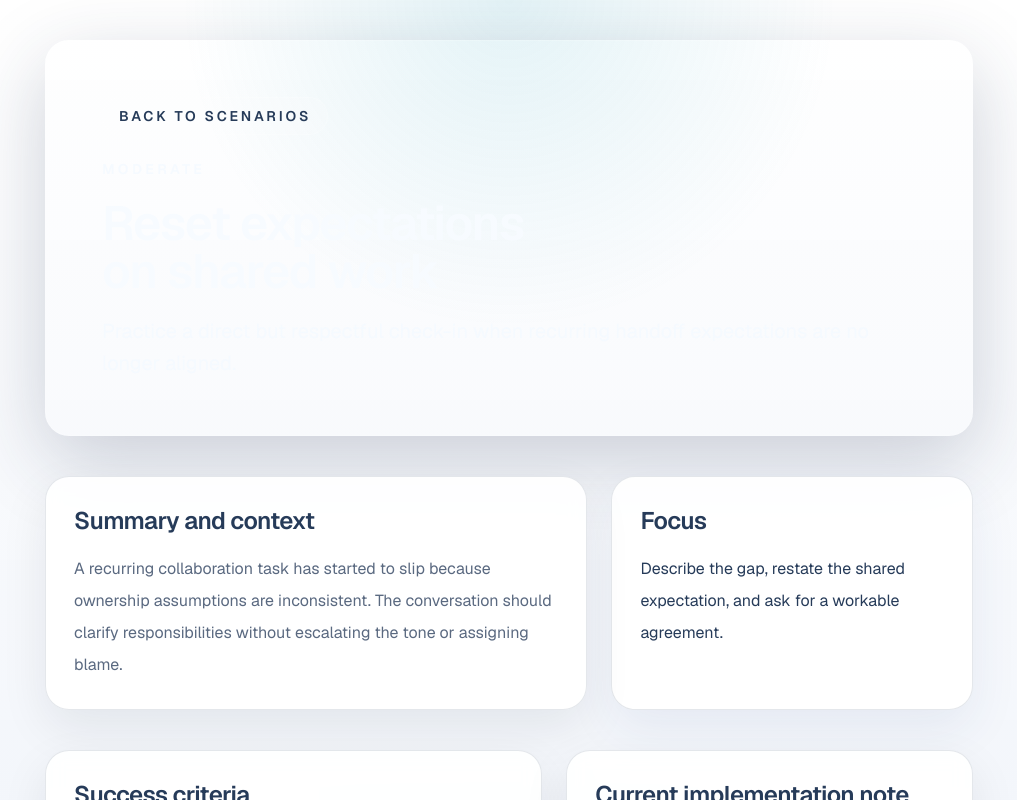
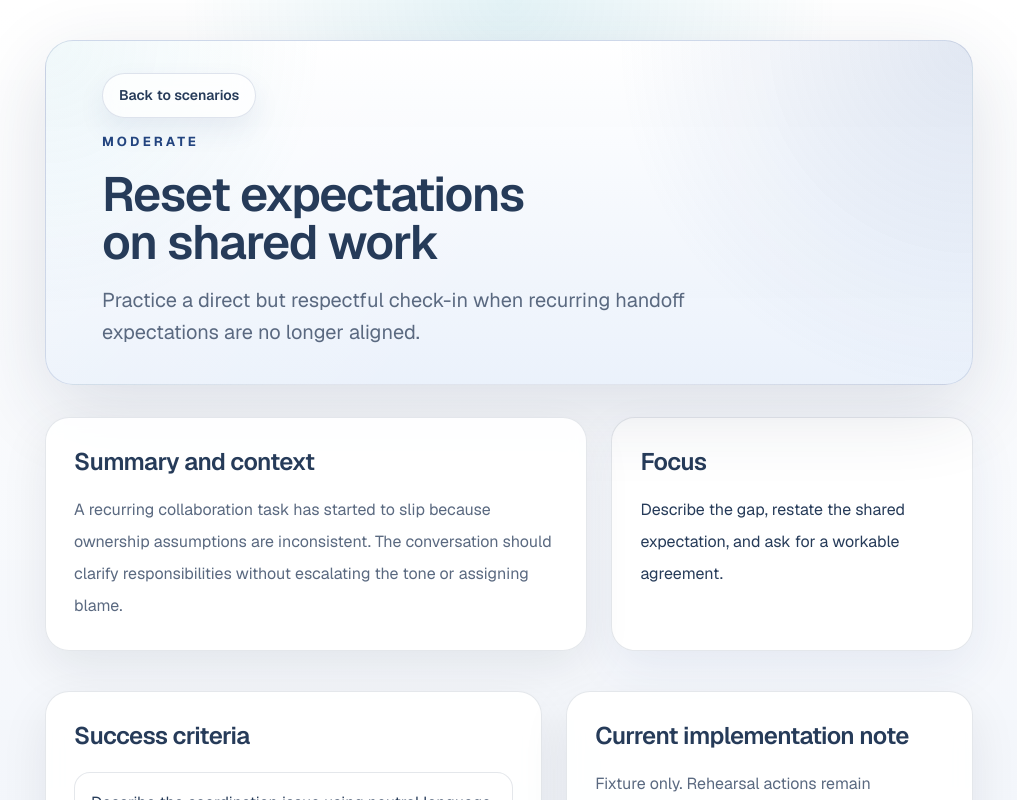
Before and after one commit to sofus-deng/ducelis-open, a Next.js app: page /scenarios/reset-expectations-on-shared-work in a window 1280 px wide. Shown: the top 800 px of the page, without its empty margins (131-1148 px from the left). Built offline with nearby package versions, Linux system fonts and the light colour scheme.

Commit message:
fix(ui): replace washed-out hero styling with readable brand hierarchy

```diff
--- a/app/globals.css
+++ b/app/globals.css
@@ -16,6 +16,14 @@
   --panel-foreground: #f7fbff;
   --panel-muted: rgba(244, 249, 255, 0.88);
   --panel-chip: rgba(255, 255, 255, 0.12);
+  --hero-surface-start: rgba(255, 255, 255, 0.97);
+  --hero-surface-end: rgba(234, 241, 251, 0.96);
+  --hero-border: rgba(35, 68, 127, 0.14);
+  --hero-shadow: 0 24px 80px rgba(35, 52, 84, 0.14);
+  --hero-title: var(--foreground);
+  --hero-copy: var(--secondary-foreground);
+  --hero-eyebrow: #23447f;
+  --hero-chip-background: rgba(255, 255, 255, 0.72);
 }
 
 @theme inline {
@@ -53,3 +61,162 @@ a {
 ::selection {
   background: rgba(47, 90, 166, 0.2);
 }
+
+.hero-panel {
+  position: relative;
+  overflow: hidden;
+  border: 1px solid var(--hero-border);
+  border-radius: 1.5rem;
+  padding: 2rem 1.5rem;
+  background:
+    radial-gradient(circle at top right, rgba(47, 90, 166, 0.14), transparent 36%),
+    radial-gradient(circle at left top, rgba(62, 171, 196, 0.1), transparent 28%),
+    linear-gradient(180deg, var(--hero-surface-start), var(--hero-surface-end));
+  box-shadow: var(--hero-shadow);
+}
+
+.hero-panel::after {
+  content: "";
+  position: absolute;
+  inset: 0;
+  background: linear-gradient(135deg, rgba(255, 255, 255, 0.26), transparent 58%);
+  pointer-events: none;
+}
+
+.hero-panel > * {
+  position: relative;
+  z-index: 1;
+}
+
+.hero-panel--compact {
+  padding-top: 1.5rem;
+  padding-bottom: 1.75rem;
+}
+
+.hero-stack {
+  display: flex;
+  max-width: 46rem;
+  flex-direction: column;
+  gap: 1rem;
+}
+
+.hero-stack--compact {
+  max-width: 42rem;
+  gap: 0.875rem;
+}
+
+.hero-actions {
+  display: flex;
+  flex-wrap: wrap;
+  align-items: center;
+  gap: 0.75rem;
+}
+
+.hero-actions + .hero-stack {
+  margin-top: 0.875rem;
+}
+
+.hero-eyebrow,
+.hero-chip {
+  margin: 0;
+  font-size: 0.8125rem;
+  font-weight: 700;
+  letter-spacing: 0.24em;
+  text-transform: uppercase;
+  color: var(--hero-eyebrow);
+}
+
+.hero-chip,
+.hero-link {
+  display: inline-flex;
+  width: fit-content;
+  align-items: center;
+  border: 1px solid var(--hero-border);
+  border-radius: 999px;
+  background: var(--hero-chip-background);
+  box-shadow: 0 12px 28px rgba(35, 68, 127, 0.08);
+  backdrop-filter: blur(10px);
+}
+
+.hero-chip {
+  padding: 0.55rem 1rem;
+}
+
+.hero-link {
+  padding: 0.7rem 1rem;
+  font-size: 0.875rem;
+  font-weight: 600;
+  color: var(--foreground);
+  transition:
+    background-color 150ms ease,
+    border-color 150ms ease,
+    transform 150ms ease;
+}
+
+.hero-link:hover {
+  border-color: rgba(35, 68, 127, 0.22);
+  background: rgba(255, 255, 255, 0.9);
+  transform: translateY(-1px);
+}
+
+.hero-title {
+  margin: 0;
+  color: var(--hero-title);
+}
+
+.hero-copy {
+  margin: 0;
+  max-width: 42rem;
+  color: var(--hero-copy);
+}
+
+.hero-cta {
+  display: inline-flex;
+  width: fit-content;
+  align-items: center;
+  border-radius: 999px;
+  border: 1px solid var(--accent-strong);
+  background: var(--accent);
+  padding: 0.8rem 1.25rem;
+  font-size: 0.875rem;
+  font-weight: 600;
+  color: #fff;
+  box-shadow: 0 12px 32px rgba(35, 68, 127, 0.2);
+  transition:
+    background-color 150ms ease,
+    transform 150ms ease,
+    box-shadow 150ms ease;
+}
+
+.hero-cta:hover {
+  background: var(--accent-strong);
+  transform: translateY(-1px);
+  box-shadow: 0 16px 36px rgba(35, 68, 127, 0.24);
+}
+
+@media (min-width: 640px) {
+  .hero-panel {
+    border-radius: 1.75rem;
+    padding: 2.5rem;
+  }
+
+  .hero-panel--compact {
+    padding-top: 1.875rem;
+    padding-bottom: 2rem;
+  }
+
+  .hero-stack {
+    gap: 1.125rem;
+  }
+}
+
+@media (min-width: 1024px) {
+  .hero-panel {
+    padding: 2.75rem 3.5rem;
+  }
+
+  .hero-panel--compact {
+    padding-top: 2rem;
+    padding-bottom: 2.25rem;
+  }
+}
--- a/app/page.tsx
+++ b/app/page.tsx
@@ -33,26 +33,23 @@ const nextFocus = [
 export default function Home() {
   return (
     <main className="mx-auto flex min-h-screen w-full max-w-6xl flex-col px-6 py-10 sm:px-10 lg:px-12">
-      <section className="rounded-3xl border border-[color:rgba(255,255,255,0.16)] bg-[var(--panel)] px-6 py-14 shadow-[0_24px_80px_rgba(35,52,84,0.22)] sm:px-10 lg:px-14">
-        <p className="text-sm font-semibold uppercase tracking-[0.24em] text-[var(--panel-muted)]">
-          Ducelis Open
-        </p>
-        <div className="mt-6 max-w-3xl space-y-5 text-[var(--panel-foreground)]">
-          <h1 className="text-4xl font-semibold tracking-tight text-balance sm:text-5xl">
+      <section className="hero-panel">
+        <div className="hero-stack">
+          <p className="hero-eyebrow">Ducelis Open</p>
+          <h1 className="hero-title text-4xl font-semibold tracking-tight text-balance sm:text-5xl">
             A local-first rehearsal shell for high-stakes conversations.
           </h1>
-          <p className="max-w-2xl text-lg leading-8 text-[var(--panel-muted)] sm:text-xl">
+          <p className="hero-copy max-w-2xl text-lg leading-8 sm:text-xl">
             Ducelis Open is the public reference edition of a structured rehearsal
             product. This shell establishes a minimal, runnable web baseline for a
             text-first practice experience while keeping the direction honest,
             public-safe, and small.
           </p>
-          <Link
-            href="/scenarios"
-            className="inline-flex w-fit items-center rounded-full border border-[var(--accent-strong)] bg-[var(--accent)] px-5 py-3 text-sm font-semibold text-white shadow-[0_12px_32px_rgba(35,68,127,0.22)] transition duration-150 hover:bg-[var(--accent-strong)]"
-          >
-            Browse public-safe scenarios
-          </Link>
+          <div className="hero-actions">
+            <Link href="/scenarios" className="hero-cta">
+              Browse public-safe scenarios
+            </Link>
+          </div>
         </div>
       </section>
 
--- a/app/scenarios/[id]/page.tsx
+++ b/app/scenarios/[id]/page.tsx
@@ -43,27 +43,26 @@ export default async function ScenarioDetailPage({
 
   return (
     <main className="mx-auto flex min-h-screen w-full max-w-5xl flex-col px-6 py-10 sm:px-10 lg:px-12">
-      <section className="rounded-3xl border border-[color:rgba(255,255,255,0.16)] bg-[var(--panel)] px-6 py-14 shadow-[0_24px_80px_rgba(35,52,84,0.22)] sm:px-10 lg:px-14">
-        <Link
-          href="/scenarios"
-          className="inline-flex w-fit items-center rounded-full border border-[color:rgba(255,255,255,0.18)] bg-[var(--panel-chip)] px-4 py-2 text-sm font-semibold uppercase tracking-[0.2em] text-[var(--panel-foreground)] transition duration-150 hover:bg-[color:rgba(255,255,255,0.18)]"
-        >
-          Back to scenarios
-        </Link>
-        <div className="mt-6 max-w-3xl space-y-5 text-[var(--panel-foreground)]">
-          <p className="text-sm font-semibold uppercase tracking-[0.24em] text-[var(--panel-muted)]">
+      <section className="hero-panel hero-panel--compact">
+        <div className="hero-actions">
+          <Link href="/scenarios" className="hero-link">
+            Back to scenarios
+          </Link>
+        </div>
+        <div className="hero-stack hero-stack--compact">
+          <p className="hero-eyebrow">
             {scenario.difficultyLabel}
           </p>
-          <h1 className="text-4xl font-semibold tracking-tight text-balance sm:text-5xl">
+          <h1 className="hero-title text-4xl font-semibold tracking-tight text-balance sm:text-5xl">
             {scenario.title}
           </h1>
-          <p className="text-lg leading-8 text-[var(--panel-muted)] sm:text-xl">
+          <p className="hero-copy text-lg leading-8 sm:text-xl">
             {scenario.shortSummary}
           </p>
         </div>
       </section>
 
-      <section className="mt-10 grid gap-6 lg:grid-cols-[1.2fr_0.8fr]">
+      <section className="mt-8 grid gap-6 lg:grid-cols-[1.2fr_0.8fr]">
         <article className="rounded-3xl border border-[var(--border)] bg-[var(--surface)] p-7 shadow-[0_18px_48px_rgba(15,23,42,0.08)] backdrop-blur-sm">
           <h2 className="text-2xl font-semibold tracking-tight">
             Summary and context
--- a/app/scenarios/page.tsx
+++ b/app/scenarios/page.tsx
@@ -4,15 +4,13 @@ import { scenarios } from "../../content/scenarios";
 export default function ScenariosPage() {
   return (
     <main className="mx-auto flex min-h-screen w-full max-w-6xl flex-col px-6 py-10 sm:px-10 lg:px-12">
-      <section className="rounded-3xl border border-[color:rgba(255,255,255,0.16)] bg-[var(--panel)] px-6 py-14 shadow-[0_24px_80px_rgba(35,52,84,0.22)] sm:px-10 lg:px-14">
-        <p className="inline-flex w-fit items-center rounded-full border border-[color:rgba(255,255,255,0.18)] bg-[var(--panel-chip)] px-4 py-2 text-sm font-semibold uppercase tracking-[0.24em] text-[var(--panel-foreground)]">
-          Scenario library
-        </p>
-        <div className="mt-5 max-w-3xl space-y-4 text-[var(--panel-foreground)]">
-          <h1 className="text-4xl font-semibold tracking-tight text-balance sm:text-5xl">
+      <section className="hero-panel">
+        <div className="hero-stack">
+          <p className="hero-chip">Scenario library</p>
+          <h1 className="hero-title text-4xl font-semibold tracking-tight text-balance sm:text-5xl">
             Public-safe rehearsal scenarios for focused review.
           </h1>
-          <p className="max-w-2xl text-lg leading-8 text-[var(--panel-muted)] sm:text-xl">
+          <p className="hero-copy max-w-2xl text-lg leading-8 sm:text-xl">
             Start with a small set of neutral fixtures that support browsing and
             scenario review in the reference edition.
           </p>
```
